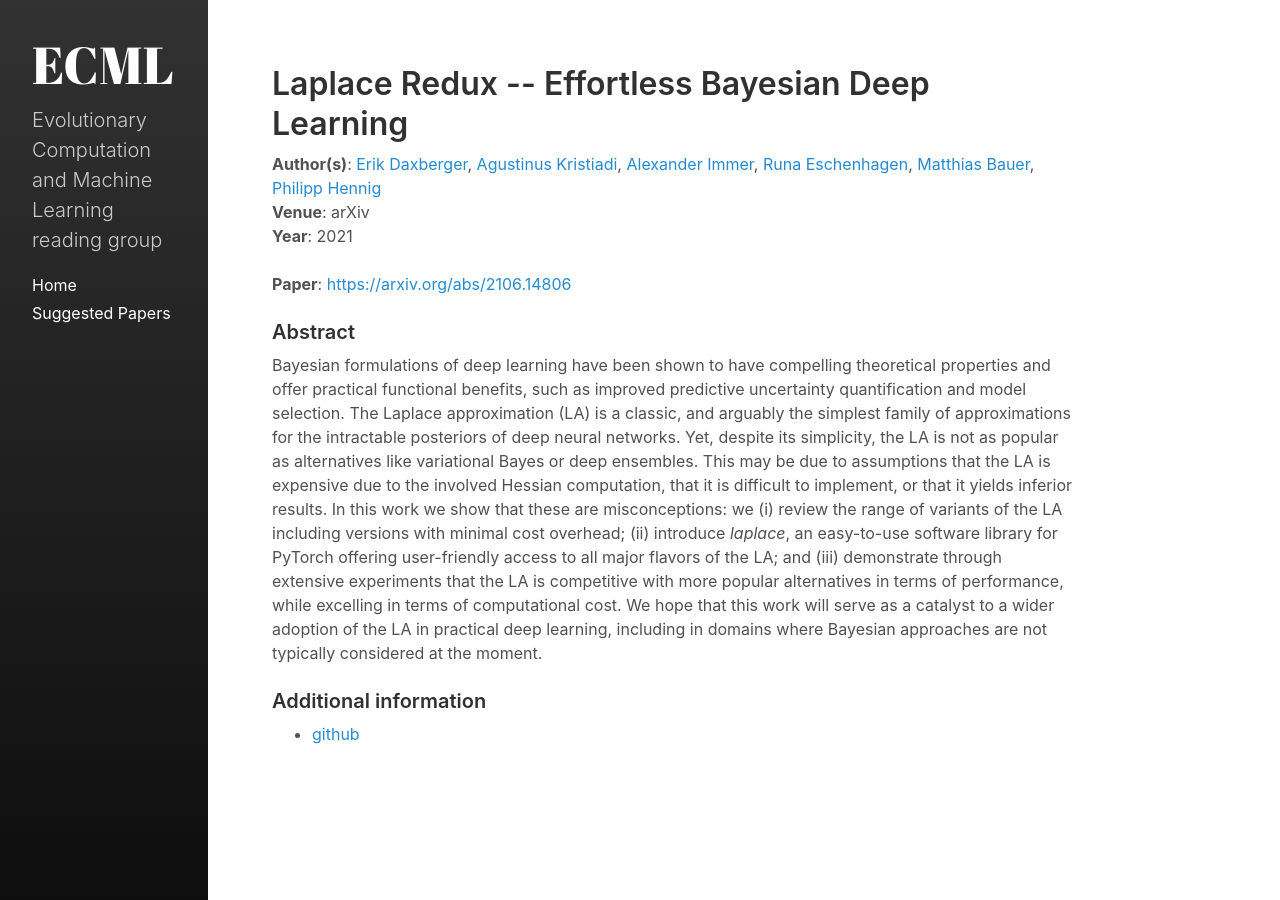
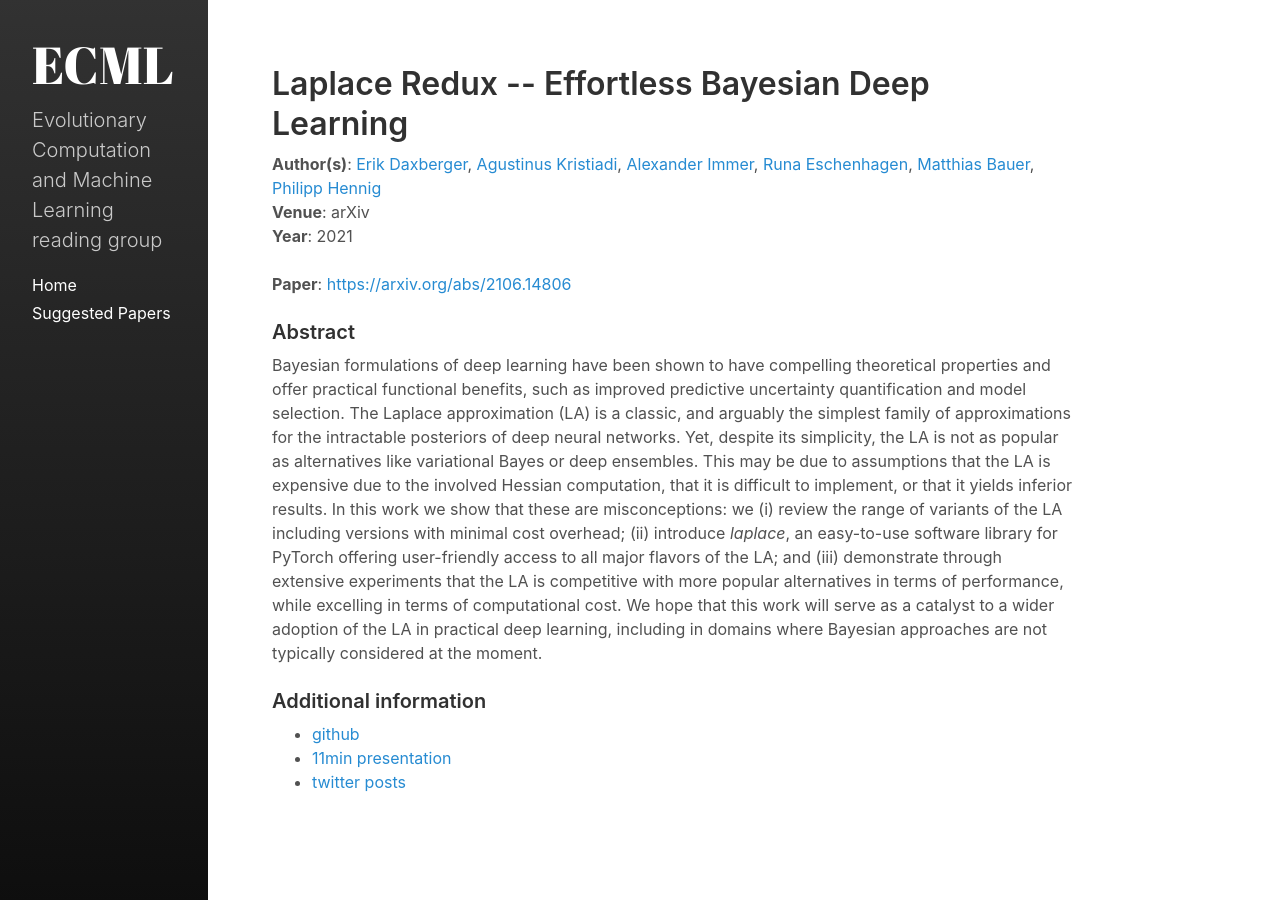
Before and after one commit to exeter-ecml/exeter-ecml.github.io, a Jekyll site: the page built from _papers/0075-laplace-redux-effortless-bayesian-deep-learning.md, in a window 1280 px wide. Built offline with Jekyll 4.4.1, drawn with Linux system fonts in a browser that asks for light colours.

Commit message:
Updated laplace redux paper

```diff
--- a/_papers/0075-laplace-redux-effortless-bayesian-deep-learning.md
+++ b/_papers/0075-laplace-redux-effortless-bayesian-deep-learning.md
@@ -39,3 +39,5 @@ who_suggested: George De Ath
 status: suggested
 ---
 - [github](https://github.com/AlexImmer/Laplace)
+- [11min presentation](https://www.youtube.com/watch?v=nMONiYLWWOU)
+- [twitter posts](https://twitter.com/a1mmer/status/1454057888759037955)
```
